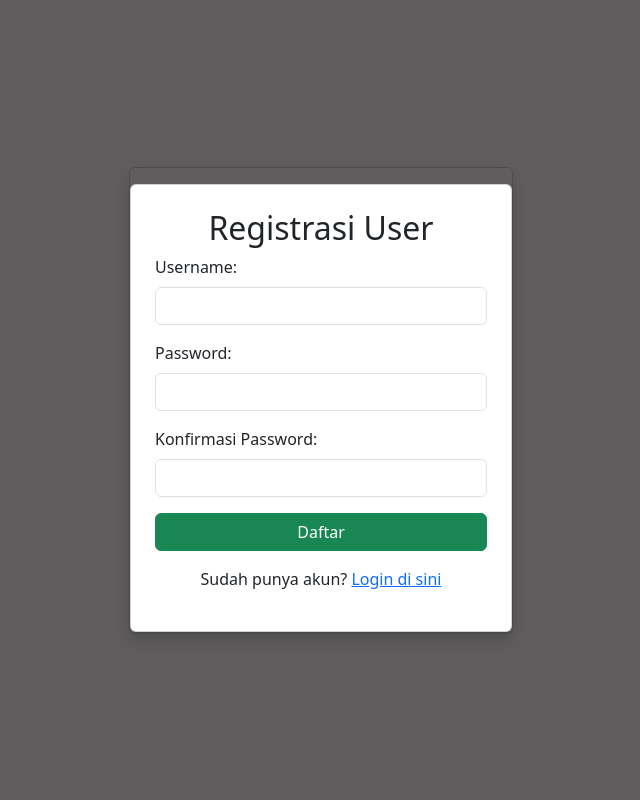
After one commit to Richkyo/pw2025_tubes_243040066, a PHP site: page /Login/register_user.php in a window 1280 px wide. The commit adds this page. Shown: the whole page, without its empty margins (319-959 px from the left). Run offline with PHP 8.4, Linux system fonts and the light colour scheme.

Commit message:
selesai sudah

```diff
--- /dev/null
+++ b/Login/register_user.php
@@ -0,0 +1,83 @@
+<?php
+include "config.php";
+
+$success = "";
+$error = "";
+
+if (isset($_POST['register'])) {
+    $username = trim($_POST['username']);
+    $password = $_POST['password'];
+    $confirm = $_POST['confirm'];
+
+    // Validasi input
+    if ($password !== $confirm) {
+        $error = "Konfirmasi password tidak cocok!";
+    } elseif (strlen($password) < 6) {
+        $error = "Password minimal 6 karakter!";
+    } else {
+        $username = $conn->real_escape_string($username);
+        $hashed_password = password_hash($password, PASSWORD_DEFAULT);
+
+        // Cek apakah username sudah dipakai
+        $cek = $conn->query("SELECT * FROM users WHERE username='$username'");
+        if ($cek->num_rows > 0) {
+            $error = "Username sudah digunakan!";
+        } else {
+            $insert = $conn->query("INSERT INTO users (username, password) VALUES ('$username', '$hashed_password')");
+            if ($insert) {
+                $success = "Registrasi berhasil! Silakan login.";
+            } else {
+                $error = "Terjadi kesalahan saat menyimpan data!";
+            }
+        }
+    }
+}
+?>
+
+<!DOCTYPE html>
+<html lang="id">
+
+<head>
+    <meta charset="UTF-8">
+    <title>Registrasi User</title>
+    <link href="https://cdn.jsdelivr.net/npm/bootstrap@5.3.0/dist/css/bootstrap.min.css" rel="stylesheet">
+    <style>
+        body {
+            background-color: rgb(95, 93, 93);
+        }
+    </style>
+</head>
+
+<body class="d-flex justify-content-center align-items-center vh-100">
+    <div class="card shadow" style="width: 24rem; background: transparent;">
+
+        <?php if ($success): ?>
+            <div class="alert alert-success mt-3"><?= $success ?></div>
+        <?php elseif ($error): ?>
+            <div class="alert alert-danger mt-3"><?= $error ?></div>
+        <?php endif; ?>
+
+        <form method="post" class="card p-4 mt-3 shadow-sm">
+            <h2 class="text-center">Registrasi User</h2>
+            <div class="mb-3">
+                <label for="username" class="form-label">Username:</label>
+                <input type="text" name="username" class="form-control" required>
+            </div>
+
+            <div class="mb-3">
+                <label for="password" class="form-label">Password:</label>
+                <input type="password" name="password" class="form-control" required>
+            </div>
+
+            <div class="mb-3">
+                <label for="confirm" class="form-label">Konfirmasi Password:</label>
+                <input type="password" name="confirm" class="form-control" required>
+            </div>
+
+            <button type="submit" name="register" class="btn btn-success w-100">Daftar</button>
+            <p class="text-center mt-3">Sudah punya akun? <a href="login_user.php">Login di sini</a></p>
+        </form>
+    </div>
+</body>
+
+</html>
--- a/index.php
+++ b/index.php
@@ -136,7 +136,7 @@ url:
     <section class="hero d-flex align-items-center justify-content-center" id="hero">
       <div class="container hero-overlay text-start">
         <h1 class="display-5 fw-bold">Lyra's Gallery</h1>
-        <a href="login/login.php" class="btn btn-daftar mt-2 px-4 py-2">Login Admin</a>
+        <a href="login/login_user.php" class="btn btn-daftar mt-2 px-4 py-2">Login User</a>
       </div>
     </section>
 
```
Also changed, not shown: Login/login_user.php (added, +81 -0 lines).
